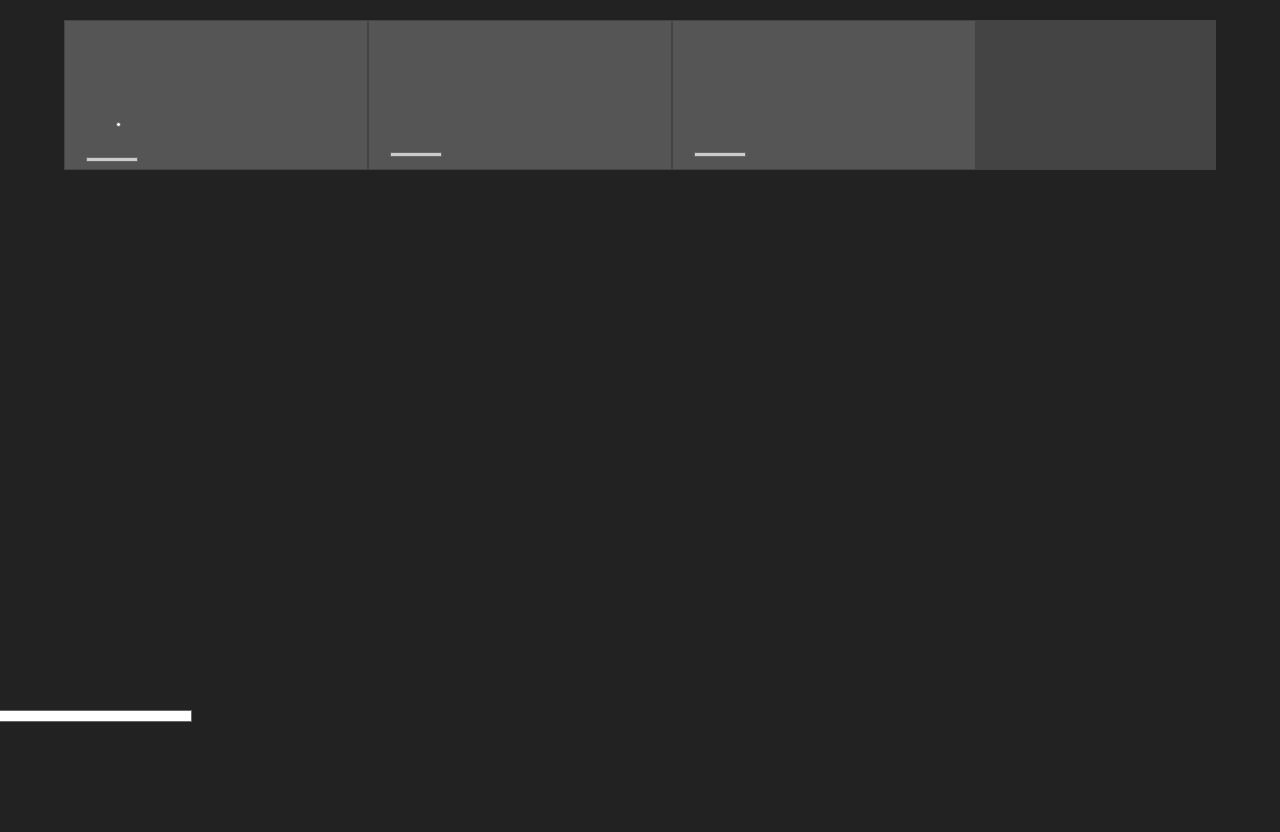
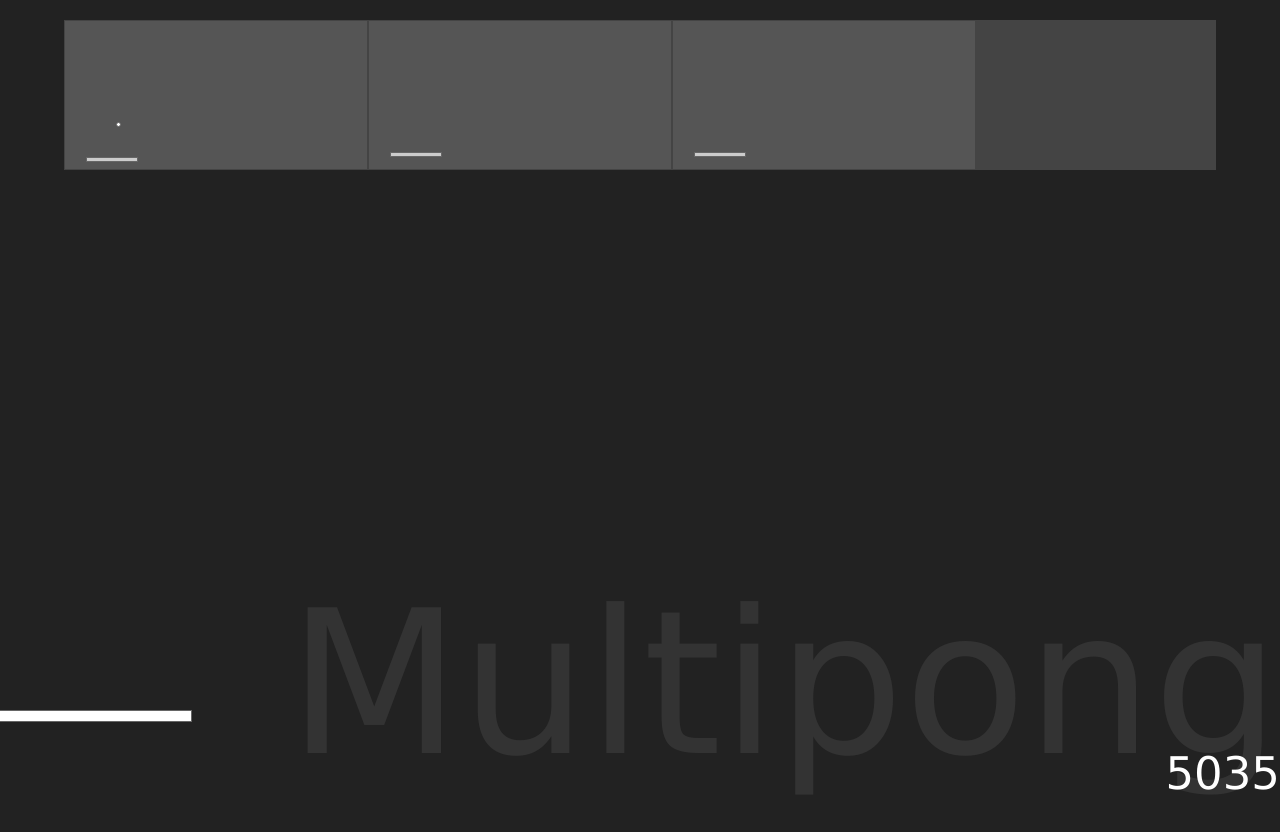
Before and after one commit to drusepth/Multipong, a plain HTML site: page frontend/game.html in a window 1280 px wide. Shown: the top 832 px of the page. Drawn offline with Linux system fonts and the light colour scheme.

Commit message:
added scoreboard and watermark

```diff
--- a/frontend/game.css
+++ b/frontend/game.css
@@ -1,6 +1,7 @@
 * {
     margin: 0px;
     padding: 0px;
+    font-family: Geneva;
 }
 
 body {
@@ -71,3 +72,21 @@ body {
     top: 100px;
     left: 50px;
 }
+
+#scoreboard {
+    position: absolute;
+    bottom: 0px;
+    right: 0px;
+    color: #ffffff;
+    font-size: 45px;
+}
+
+#watermark {
+    position: absolute;
+    bottom: 0px;
+    right: 0px;
+    margin: 0 auto;
+    z-index: -10;
+    font-size: 200px;
+    color: #333333;
+}
--- a/frontend/game.html
+++ b/frontend/game.html
@@ -23,5 +23,8 @@
     <div class="ball" id="main_ball"></div>
     <div class="paddle" id="main_paddle"></div>
 
+    <div id="scoreboard">5035</div>
+    <div id="watermark">Multipong</div>
+
 </body>
 </html>
```
